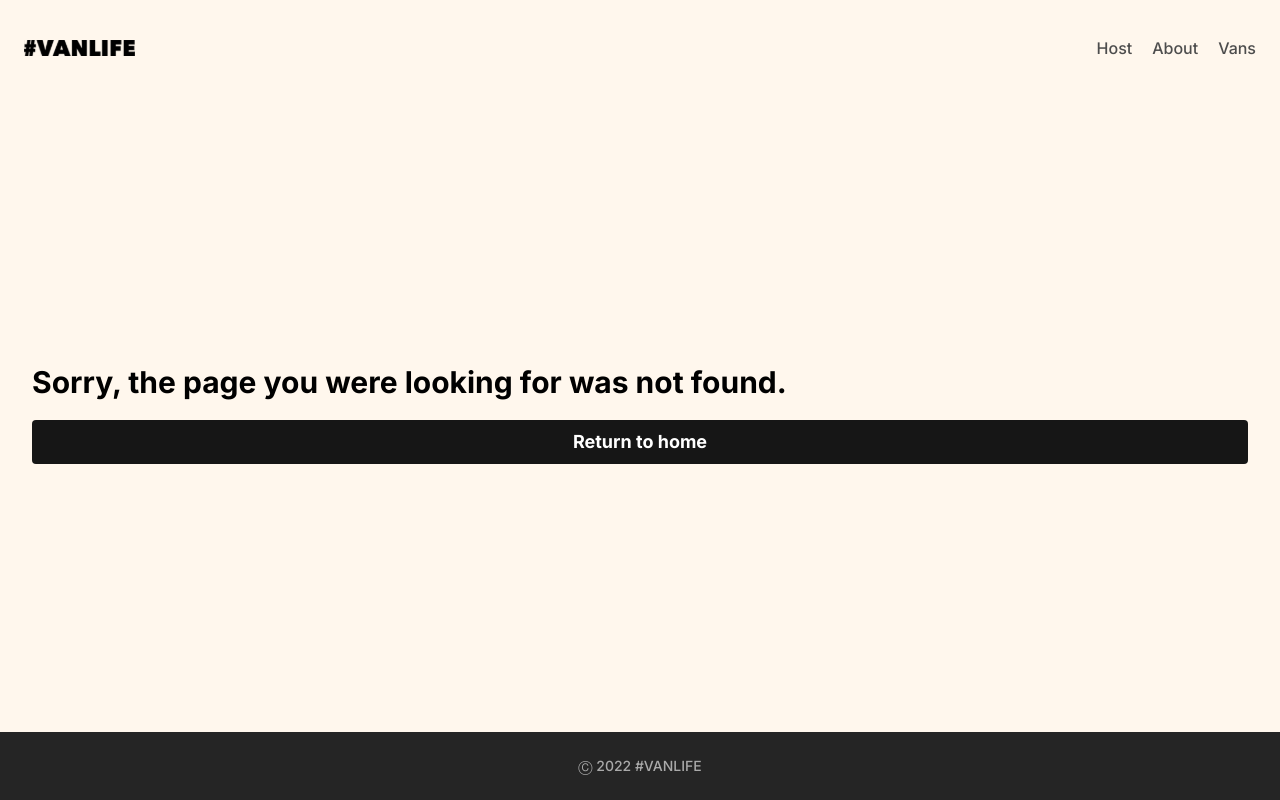
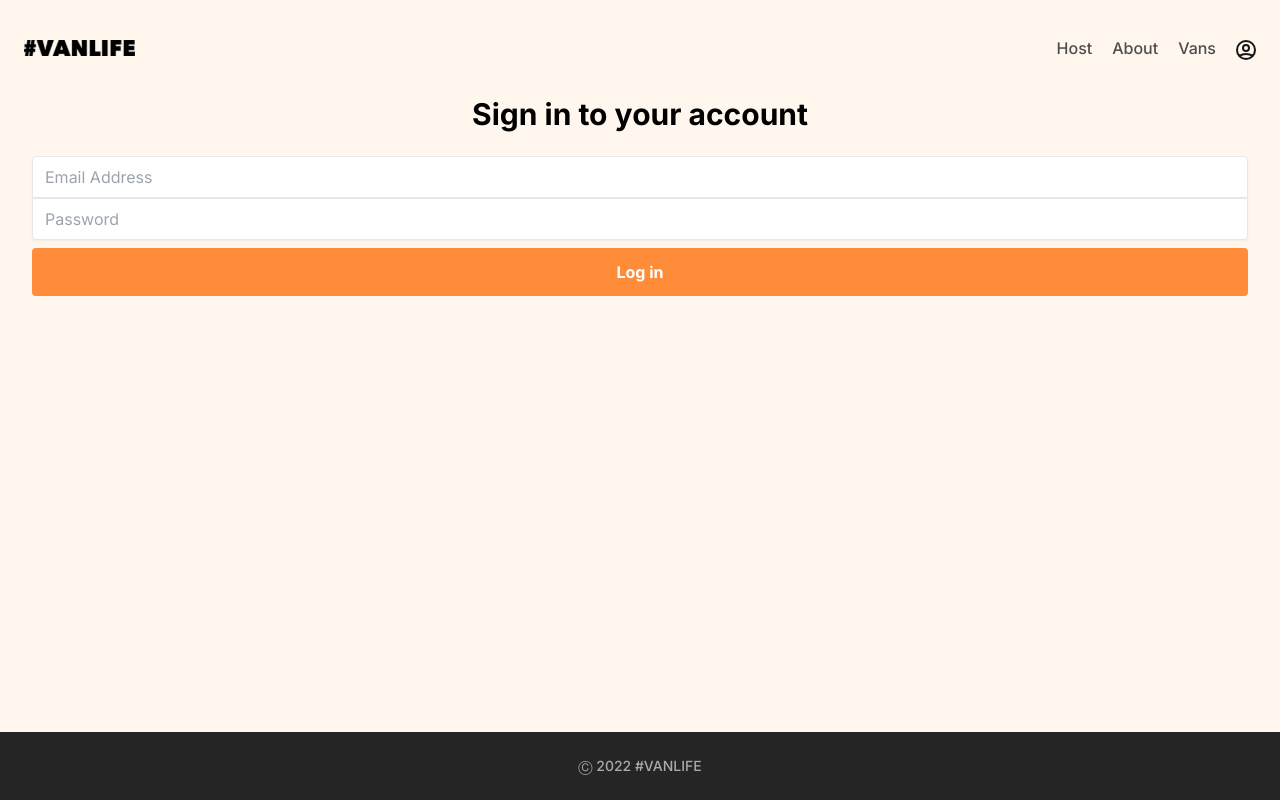
Before and after one commit to SGM-dev/van-life, a React (Vite) app: page /login in a window 1280 px wide. Before the commit this address had no page. Built offline with nearby package versions, Linux system fonts and the light colour scheme; what miragejs would draw is missing.

Commit message:
add initial Login Page

```diff
--- a/src/App.jsx
+++ b/src/App.jsx
@@ -6,6 +6,7 @@ import Home from "./pages/Home";
 import About from "./pages/About";
 import Vans from "./pages/Vans/Vans.jsx";
 import VanDetail from "./pages/Vans/VanDetail.jsx";
+import Login from "./pages/Login.jsx";
 
 import HostLayout from "./components/HostLayout.jsx";
 import Dashboard from "./pages/Host/Dashboard.jsx";
@@ -27,6 +28,7 @@ function App() {
           <Route path="about" element={<About />} />
           <Route path="vans" element={<Vans />} />
           <Route path="vans/:id" element={<VanDetail />} />
+          <Route path="login" element={<Login />} />
 
           <Route path="host" element={<HostLayout />}>
             <Route index element={<Dashboard />} />
--- a/src/components/Navbar.jsx
+++ b/src/components/Navbar.jsx
@@ -1,5 +1,6 @@
 import { Link, NavLink } from "react-router-dom";
 import Logo from "/logo.svg";
+import Avatar from "/avatar.svg";
 
 function Navbar() {
   const activeClass = `text-black-910 underline underline-offset-2 font-bold`;
@@ -29,6 +30,13 @@ function Navbar() {
         >
           Vans
         </NavLink>
+        <Link to={"/login"}>
+          <img
+            src={Avatar}
+            alt="User Avatar"
+            className="logo inline-flex items-center"
+          />
+        </Link>
       </nav>
     </header>
   );
--- /dev/null
+++ b/src/pages/Login.jsx
@@ -0,0 +1,51 @@
+import { useNavigate } from "react-router-dom";
+import { useState } from "react";
+
+function Login() {
+  const [loginFormData, setLoginFormData] = useState({
+    email: "",
+    password: "",
+  });
+
+  function handleSubmit(e) {
+    e.preventDefault();
+    console.log(loginFormData);
+  }
+
+  function handleChange(e) {
+    const { name, value } = e.target;
+    setLoginFormData((prev) => ({
+      ...prev,
+      [name]: value,
+    }));
+  }
+
+  return (
+    <main className="container mx-auto my-0 flex flex-grow flex-col items-center justify-center gap-4 px-8 font-inter">
+      <h1 className=" mb-2 text-3xl font-bold">Sign in to your account</h1>
+      <form onSubmit={handleSubmit} className="flex w-full flex-grow flex-col ">
+        <input
+          name="email"
+          onChange={handleChange}
+          type="email"
+          placeholder="Email Address"
+          value={loginFormData.email}
+          className=" rounded-t border px-3 py-2 text-base font-normal text-gray-510 shadow-sm"
+        ></input>
+        <input
+          name="password"
+          onChange={handleChange}
+          type="password"
+          placeholder="Password"
+          value={loginFormData.password}
+          className=" rounded-b border px-3 py-2 text-base font-normal text-gray-510 shadow-sm"
+        />
+        <button className="mt-2 rounded bg-orange-430 py-3 text-base font-bold text-white">
+          Log in
+        </button>
+      </form>
+    </main>
+  );
+}
+
+export default Login;
```
Also changed, not shown: public/avatar.svg (added).
